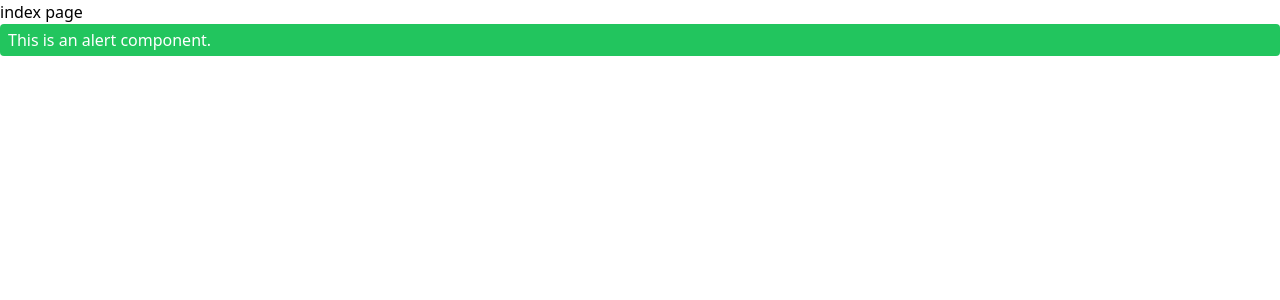
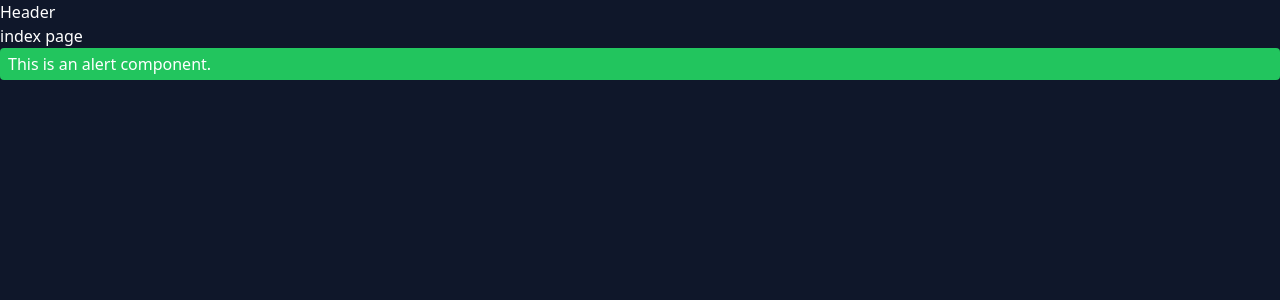
Before and after one commit to freemonic/nuxt3-e1, a Nuxt app: page / in a window 1280 px wide. Shown: the top 300 px of the page. Built offline with nearby package versions, Linux system fonts and the light colour scheme.

Commit message:
Created Header component.

```diff
--- a/app.vue
+++ b/app.vue
@@ -1,7 +1,8 @@
 <template>
-  <div>
+  <div class="bg-slate-900 h-screen text-white">
     <NuxtLayout>
-      <NuxtPage/>
+      <Header />
+      <NuxtPage />
     </NuxtLayout>
   </div>
 </template>
--- /dev/null
+++ b/components/Header.vue
@@ -0,0 +1,7 @@
+<script setup></script>
+
+<template>
+    <div class="Header">Header</div>
+</template>
+
+<style lang="scss"></style>
```
